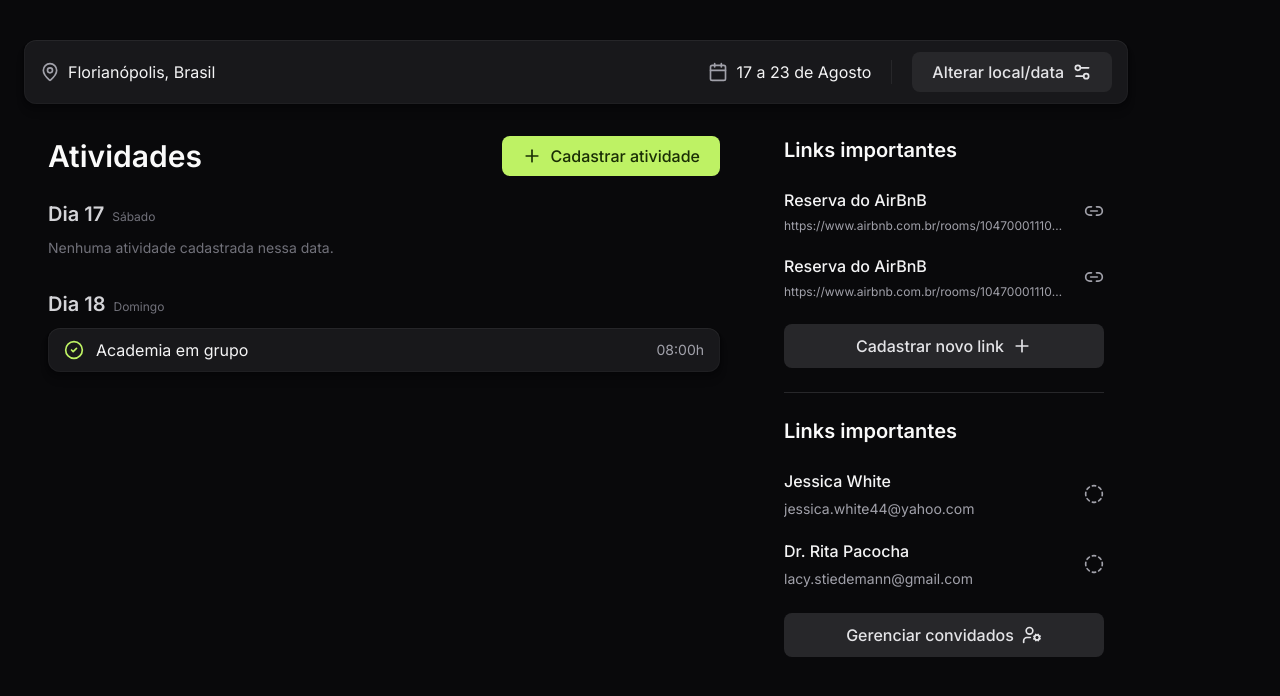
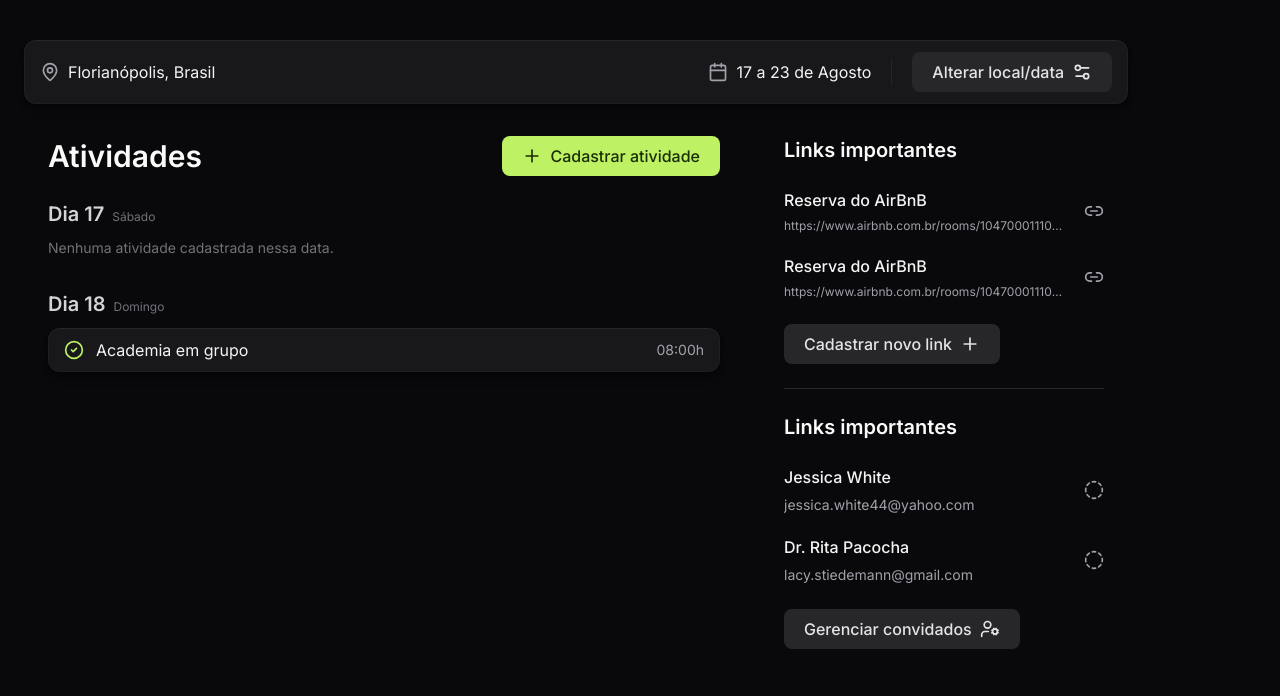
Before and after one commit to iigorfelipe/plann.er, a React (Vite) app: page /trips/1 in a window 1280 px wide. Shown: the top 696 px of the page. Built offline with nearby package versions, Linux system fonts and the light colour scheme.

Commit message:
✨ button componentization

```diff
--- /dev/null
+++ b/src/components/button.tsx
@@ -0,0 +1,35 @@
+import { ComponentProps, ReactNode } from "react";
+import { tv, VariantProps } from "tailwind-variants";
+
+const buttonVariants = tv({
+  base: 'rounded-lg px-5 font-medium flex items-center justify-center gap-2',
+
+  variants: {
+    variant: {
+      primary: 'bg-lime-300 text-lime-950 hover:bg-lime-400',
+      secondary: 'bg-zinc-800 text-zinc-200  hover:bg-zinc-700',
+    },
+
+    size: {
+      default: 'py-2',
+      full: 'w-full h-11'
+    }
+  },
+
+  defaultVariants: {
+    variant: 'primary',
+    size: 'default'
+  }
+});
+
+type ButtonProps = {
+  children: ReactNode;
+} & ComponentProps<'button'> & VariantProps<typeof buttonVariants>;
+
+export function Button({ children, variant, size, ...props }: ButtonProps) {
+  return (
+    <button {...props} className={buttonVariants({ variant, size })}>
+      {children}
+    </button>
+  );
+};
--- a/src/pages/create-trip/confirm-trip-modal.tsx
+++ b/src/pages/create-trip/confirm-trip-modal.tsx
@@ -1,5 +1,6 @@
 import { Plus, User, X } from "lucide-react";
 import { FormEvent } from "react";
+import { Button } from "../../components/button";
 
 type ConfirmTripModal = {
   closeConfirmTripModal: () => void;
@@ -46,10 +47,10 @@ export function ConfirmTripModal({
             />
           </div>
 
-          <button className="bg-lime-300 w-full text-lime-950 rounded-lg px-5 h-11 font-medium flex items-center justify-center gap-2 hover:bg-lime-400">
+          <Button type="submit" size="full">
             Confirmar criação da viagem
             <Plus className="size-5" />
-            </button>
+          </Button>
         </form>
 
       </div>
--- a/src/pages/create-trip/invite-guests-modal.tsx
+++ b/src/pages/create-trip/invite-guests-modal.tsx
@@ -1,5 +1,6 @@
 import { AtSign, Plus, X } from 'lucide-react';
 import { FormEvent } from 'react';
+import { Button } from '../../components/button';
 
 type InviteGuestsModalProps = {
   closeGuestsModal: () => void;
@@ -59,10 +60,10 @@ export function InviteGuestsModal({
             />
           </div>
 
-          <button className="bg-lime-300 text-lime-950 rounded-lg px-5 py-2 font-medium flex items-center gap-2 hover:bg-lime-400">
+          <Button>
             Convidar
             <Plus className="size-5" />
-            </button>
+            </Button>
         </form>
 
       </div>
--- a/src/pages/create-trip/steps/destination-and-date-step.tsx
+++ b/src/pages/create-trip/steps/destination-and-date-step.tsx
@@ -1,4 +1,5 @@
 import { ArrowRight, Calendar, MapPin, Settings2 } from "lucide-react";
+import { Button } from "../../../components/button";
 
 type DestinationAndDateStep = {
   isGuestsInputOpen: boolean;
@@ -28,15 +29,15 @@ export function DestinationAndDateStep({
 
       {
         isGuestsInputOpen ? (
-          <button onClick={closeGUestsInput} className="bg-zinc-800 text-zinc-200 rounded-lg px-5 py-2 font-medium flex items-center gap-2 hover:bg-zinc-700">
+          <Button onClick={closeGUestsInput}>
             Alterar local/data
             <Settings2 className="size-5" />
-          </button>
+          </Button>
         ) : (
-          <button onClick={openGuestsInput} className="bg-lime-300 text-lime-950 rounded-lg px-5 py-2 font-medium flex items-center gap-2 hover:bg-lime-400">
+          <Button onClick={openGuestsInput}>
             Continuar
             <ArrowRight className="size-5" />
-          </button>
+          </Button>
         )
       }
 
--- a/src/pages/create-trip/steps/invite-guests-steps.tsx
+++ b/src/pages/create-trip/steps/invite-guests-steps.tsx
@@ -1,4 +1,5 @@
 import { ArrowRight, UserRoundPlus } from "lucide-react";
+import { Button } from "../../../components/button";
 
 type InviteGuestsStepsProps = {
   emailsToInvite: string[];
@@ -31,10 +32,10 @@ export function InviteGuestsSteps({
 
       <div className="w-px h-6 bg-zinc-800" />
 
-      <button onClick={openConfirmTripModal} className="bg-lime-300 text-lime-950 rounded-lg px-5 py-2 font-medium flex items-center gap-2 hover:bg-lime-400">
+      <Button onClick={openConfirmTripModal}>
         Confirmar viagem
         <ArrowRight className="size-5" />
-      </button>
+      </Button>
 
     </div>
   );
--- a/src/pages/trip-details/create-activity-modal.tsx
+++ b/src/pages/trip-details/create-activity-modal.tsx
@@ -1,4 +1,5 @@
 import { Calendar, Plus, Tag, X } from "lucide-react";
+import { Button } from "../../components/button";
 
 type CreateActivyModalProps = {
   closeCreateActivityModal: () => void;
@@ -46,10 +47,10 @@ export function CreateActivyModal({
             </div>
           </div>
 
-          <button className="bg-lime-300 w-full text-lime-950 rounded-lg px-5 h-11 font-medium flex items-center justify-center gap-2 hover:bg-lime-400">
+          <Button size="full">
             Salvar atividade
             <Plus className="size-5" />
-            </button>
+            </Button>
         </form>
 
       </div>
--- a/src/pages/trip-details/destination-and-date-header.tsx
+++ b/src/pages/trip-details/destination-and-date-header.tsx
@@ -1,4 +1,5 @@
 import { Calendar, MapPin, Settings2 } from "lucide-react";
+import { Button } from "../../components/button";
 
 export function DestinationAndDateHeader() {
   return (
@@ -22,10 +23,10 @@ export function DestinationAndDateHeader() {
 
         <div className="w-px h-6 bg-zinc-800" />
 
-        <button className="bg-zinc-800 text-zinc-200 rounded-lg px-5 py-2 font-medium flex items-center gap-2 hover:bg-zinc-700">
+        <Button variant="secondary">
           Alterar local/data
           <Settings2 className="size-5" />
-        </button>
+        </Button>
 
       </div>
     </div>
--- a/src/pages/trip-details/guests.tsx
+++ b/src/pages/trip-details/guests.tsx
@@ -1,4 +1,5 @@
 import { CircleDashed, UserCog } from "lucide-react";
+import { Button } from "../../components/button";
 
 export function Guests() {
   return (
@@ -36,10 +37,10 @@ export function Guests() {
         </div>
       </div>
 
-      <button className="bg-zinc-800 w-full justify-center text-zinc-200 rounded-lg px-5 h-11 font-medium flex items-center gap-2 hover:bg-zinc-700">
+      <Button variant="secondary">
         Gerenciar convidados
         <UserCog className="size-5" />
-      </button>
+      </Button>
     </div>
   );
 };
--- a/src/pages/trip-details/important-links.tsx
+++ b/src/pages/trip-details/important-links.tsx
@@ -1,4 +1,5 @@
 import { Link2, Plus } from "lucide-react";
+import { Button } from "../../components/button";
 
 export function ImportantLinks() {
   return (
@@ -35,10 +36,10 @@ export function ImportantLinks() {
         </div>
       </div>
 
-      <button className="bg-zinc-800 w-full justify-center text-zinc-200 rounded-lg px-5 h-11 font-medium flex items-center gap-2 hover:bg-zinc-700">
+      <Button variant="secondary">
         Cadastrar novo link
         <Plus className="size-5" />
-      </button>
+      </Button>
     </div>
   );
 };
--- a/src/pages/trip-details/index.tsx
+++ b/src/pages/trip-details/index.tsx
@@ -5,6 +5,7 @@ import { ImportantLinks } from "./important-links";
 import { Guests } from "./guests";
 import { Activities } from "./activities";
 import { DestinationAndDateHeader } from "./destination-and-date-header";
+import { Button } from "../../components/button";
 
 const TripDetailsPage = () => {
   const [isCreateActivityModalOpen, setIsCreateActivityModalOpen] = useState(false);
@@ -29,10 +30,10 @@ const TripDetailsPage = () => {
           <div className="flex items-center justify-between">
             <h2 className="text-3xl font-semibold">Atividades</h2>
 
-            <button onClick={openCreateActivityModal} className="bg-lime-300 text-lime-950 rounded-lg px-5 py-2 font-medium flex items-center gap-2 hover:bg-lime-400">
+            <Button onClick={openCreateActivityModal}>
               <Plus className="size-5" />
               Cadastrar atividade
-            </button>
+            </Button>
 
           </div>
 
```
